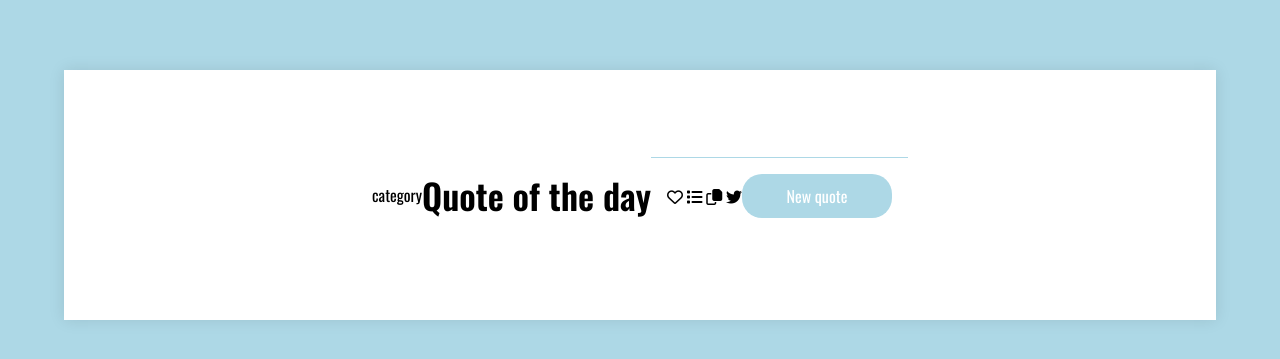
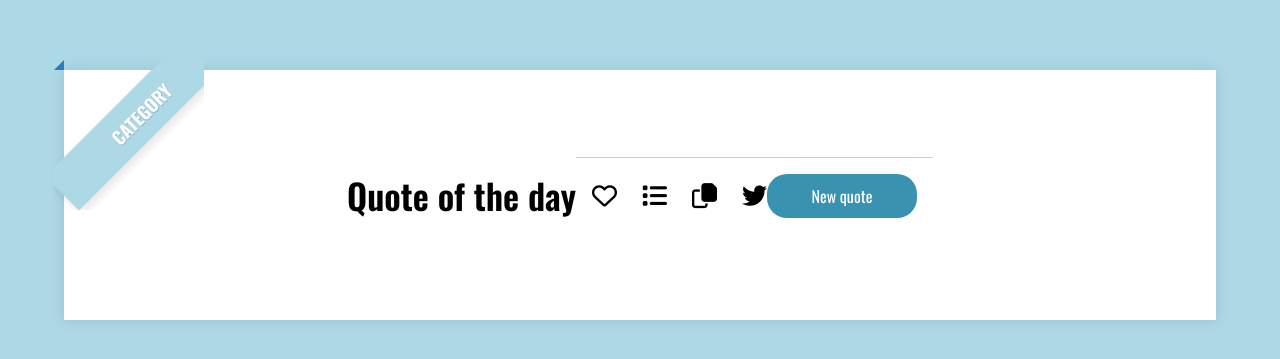
Before and after one commit to harshithareddy888/RandQuoteGen, a plain HTML site: page index.html in a window 1280 px wide. Shown: the part 205-564 px from the top of the page. Drawn offline with nearby package versions, Linux system fonts and the light colour scheme.

Commit message:
third commit

```diff
--- a/style.css
+++ b/style.css
@@ -41,9 +41,70 @@ body{
     padding: 10px;
     border: none;
     outline: none;
-    background: lightblue;
+    background: rgb(57, 146, 175);
     color: #fff;
     width: 150px;
     font-size: 16px;
     cursor: pointer;
 }
+.buttons button:hover{
+    background: rgb(92, 161, 184);
+}
+.icons{
+    display:flex;
+    gap:25px;
+}
+.icons i{
+    font-size: 25px;
+    cursor: pointer;
+}
+.ribbon{
+    width:150px;
+    height:150px;
+    overflow:hidden;
+    position: absolute;
+
+}
+.ribbon:after,
+.ribbon:before{
+    position:absolute;
+    z-index:-1;
+    content:"";
+    display:block;
+    border:5px solid #2980b9;
+}
+
+.ribbon span{
+    position:absolute;
+    width: 225px;
+    padding:15px 0;
+    background-color: lightblue;
+    box-shadow: 0 5px 10px rgba(0, 0, 0, 0.1);
+    color: #fff;
+    font: 700 18px/1 "oswald", sans-serif;
+    text-shadow: 0 1px 1px rgba(0, 0, 0, 0.2);
+    text-transform: uppercase;
+    text-align: center;
+}
+.ribbon-top-left{
+    top:-10px;
+    left:-10px;
+}
+.ribbon-top-left:before,
+.ribbon-top-left:after{
+    border-top-color: transparent;
+    border-left-color: transparent;
+}
+.ribbon-top-left:before{
+    top:0;
+    left:0;
+}
+.ribbon-top-left:after{
+    bottom:0;
+    right:0;
+}
+.ribbon-top-left span{
+    left:-25px;
+    top:30px;
+    transform:rotate(-45deg);
+}
```
